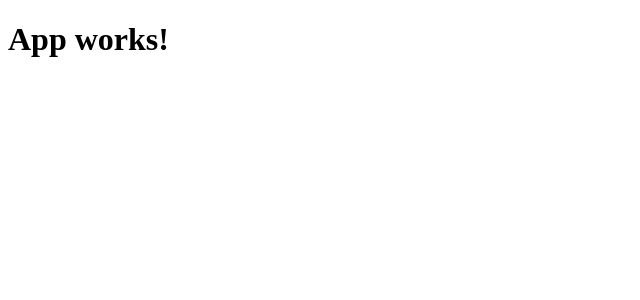
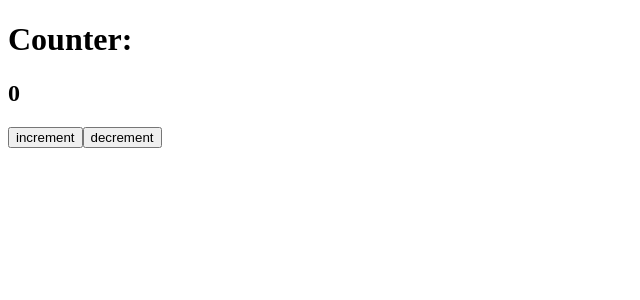
Before and after one commit to summerlightningman/takeoff-test-task, a React (Create React App) app: page / in a window 1280 px wide. Shown: the top 300 px of the page, without its empty margins (0-640 px from the left). Built offline with nearby package versions, Linux system fonts and the light colour scheme.

Commit message:
redux was added

```diff
--- a/package.json
+++ b/package.json
@@ -3,6 +3,7 @@
   "version": "0.1.0",
   "private": true,
   "dependencies": {
+    "@reduxjs/toolkit": "^1.8.0",
     "@testing-library/jest-dom": "^5.16.3",
     "@testing-library/react": "^12.1.4",
     "@testing-library/user-event": "^13.5.0",
@@ -10,9 +11,12 @@
     "@types/node": "^16.11.26",
     "@types/react": "^17.0.43",
     "@types/react-dom": "^17.0.14",
+    "@types/react-redux": "^7.1.23",
     "react": "^17.0.2",
     "react-dom": "^17.0.2",
+    "react-redux": "^7.2.6",
     "react-scripts": "5.0.0",
+    "redux": "^4.1.2",
     "typescript": "^4.6.3",
     "web-vitals": "^2.1.4"
   },
--- a/src/App.tsx
+++ b/src/App.tsx
@@ -1,6 +1,28 @@
+import {useAppSelector} from "./redux/hooks";
+import {useDispatch} from "react-redux";
+import {MainActionType} from "./types/main-reducer";
+
 function App() {
+    const {counter} = useAppSelector(state => state.main);
+    const dispatch = useDispatch();
+
+    const increment = () => {
+        dispatch({type: MainActionType.INCREMENT});
+    };
+
+    const decrement = () => {
+        dispatch({type: MainActionType.DECREMENT});
+    }
+
     return (
-        <h1>App works!</h1>
+        <>
+            <h1>Counter:</h1>
+            <h2>{counter}</h2>
+            <div>
+                <button onClick={increment}>increment</button>
+                <button onClick={decrement}>decrement</button>
+            </div>
+        </>
     );
 }
 
--- a/src/index.tsx
+++ b/src/index.tsx
@@ -1,10 +1,15 @@
 import React from 'react';
 import ReactDOM from 'react-dom';
 import App from './App';
+import {Provider} from "react-redux";
+
+import {store} from "./redux/store";
 
 ReactDOM.render(
     <React.StrictMode>
-        <App/>
+        <Provider store={store}>
+            <App/>
+        </Provider>
     </React.StrictMode>,
     document.getElementById('root')
 );
--- /dev/null
+++ b/src/redux/hooks.ts
@@ -0,0 +1,5 @@
+import {TypedUseSelectorHook, useDispatch, useSelector} from "react-redux";
+import {AppDispatch, RootState} from "../types/store";
+
+export const useAppDispatch = () => useDispatch<AppDispatch>();
+export const useAppSelector: TypedUseSelectorHook<RootState> = useSelector;
--- /dev/null
+++ b/src/redux/main-reducer.ts
@@ -0,0 +1,16 @@
+import {MainAction, MainActionType, MainState} from "../types/main-reducer";
+
+const initialState: MainState = {
+    counter: 0
+};
+
+export const mainReducer = (state: MainState = initialState, action: MainAction) => {
+    switch (action.type) {
+        case MainActionType.INCREMENT:
+            return {...state, counter: state.counter + (action.payload || 1)}
+        case MainActionType.DECREMENT:
+            return {...state, counter: state.counter - (action.payload || 1)}
+        default:
+            return initialState
+    }
+};
--- /dev/null
+++ b/src/redux/store.ts
@@ -0,0 +1,8 @@
+import {configureStore} from "@reduxjs/toolkit";
+import {mainReducer} from "./main-reducer";
+
+export const store = configureStore({
+    reducer: {
+        main: mainReducer
+    }
+});
--- /dev/null
+++ b/src/types/main-reducer.ts
@@ -0,0 +1,20 @@
+export enum MainActionType {
+    INCREMENT= 'INCREMENT',
+    DECREMENT = 'DECREMENT'
+}
+
+export interface MainState {
+    counter: number
+}
+
+export interface IncrementAction {
+    type: MainActionType.INCREMENT,
+    payload?: number
+}
+
+export interface DecrementAction {
+    type: MainActionType.DECREMENT,
+    payload?: number
+}
+
+export type MainAction = IncrementAction | DecrementAction;
--- /dev/null
+++ b/src/types/store.ts
@@ -0,0 +1,4 @@
+import {store} from "../redux/store";
+
+export type RootState = ReturnType<typeof store.getState>;
+export type AppDispatch = typeof store.dispatch;
```
Also changed, not shown: 2 other files (tests, documents, lock files or other folders).
